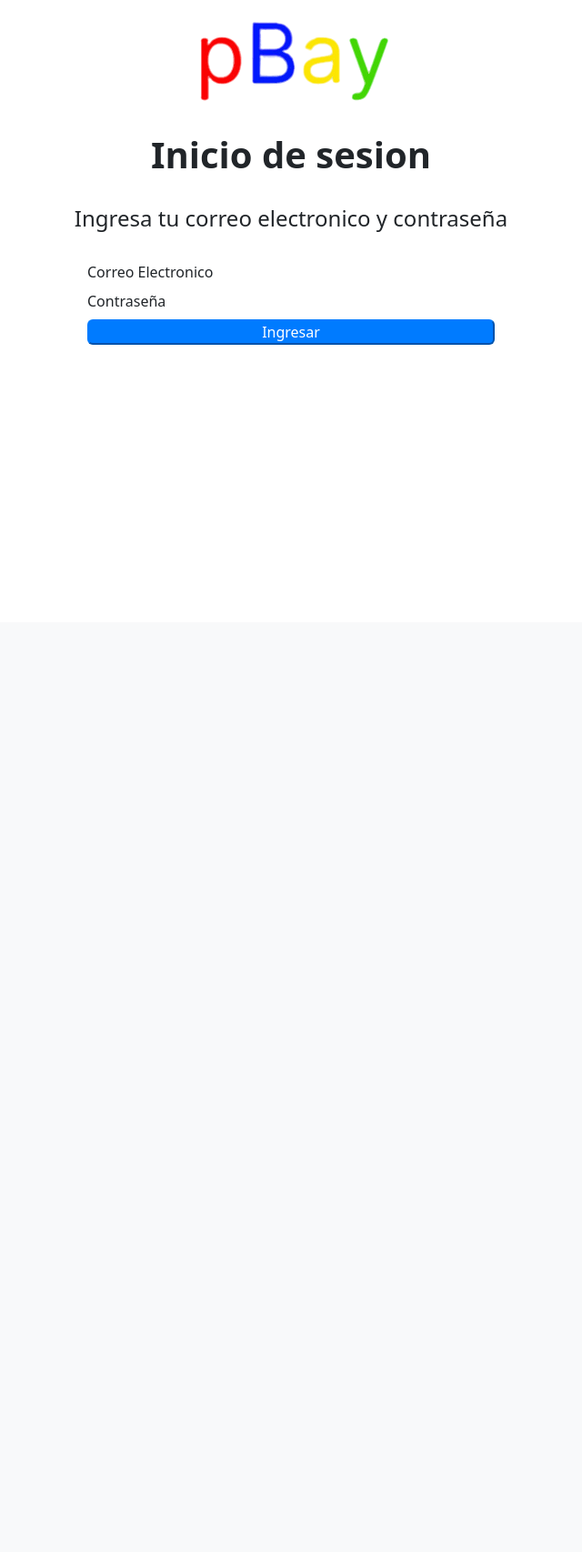
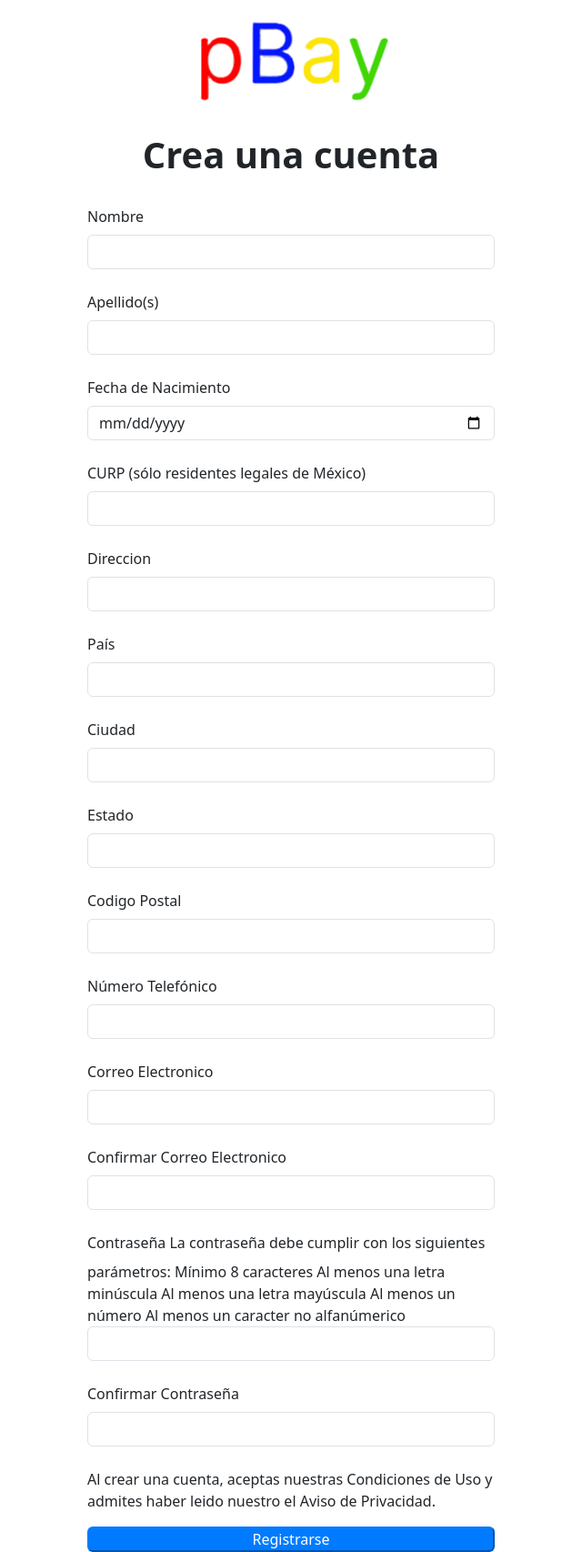
Before and after one commit to fabian994/pbay, a Django app: page /signup/ in a window 1280 px wide. Shown: the part 116-1822 px from the top of the page at 91% size, without its empty margins (320-960 px from the left). Before the commit the page ends 495 px from the top, so only its background shows below. Run offline with Django 4.2, Linux system fonts and the light colour scheme; some libraries are stand-ins or nearby versions; some web fonts are replaced.

Commit message:
created signup, partial functionality
missing official id, need to replace countries with a dropdown and some validations

```diff
--- a/pBay/loginSignup/form.py
+++ b/pBay/loginSignup/form.py
@@ -6,6 +6,12 @@ Correo=RegexValidator(
             message='Ingrese una dirección de correo electrónico válida.',
             code='invalid_email'
         )
+letras = RegexValidator(r'^[a-zA-Z " " éáíóúñÑÁÉÍÓÚ]*$', 'Solo se pueden ingresar letras ')
+numeros = RegexValidator(r'^[0-9]*$', 'Solo se pueden ingresar numeros')
+numerosYletras = RegexValidator(r'^[0-9a-zA-Z " "éáíóúñÑÁÉÍÓÚ]*$', 'Solo se pueden ingresar numeros y letras')
+contraVal = RegexValidator(r'^(?=.*[a-z])(?=.*[A-Z])(?=.*\d)(?=.*[@$!%*?&])[A-Za-z\d@$!%*?&]{8,16}$', 'Debe de cumplir con los requisitos de contraseña')
+#"^(?=.*[a-z])(?=.*[A-Z])(?=.*\d)(?=.*[@$!%*?&])[A-Za-z\d@$!%*?&]{8,10}$"
+
 
 class MiFormulario(forms.Form):
     campo1 = forms.CharField( max_length = 20,
@@ -30,3 +36,266 @@ class MiFormulario(forms.Form):
                                 "class": "form-control"
                                 }
                             ))
+
+class signUpForm(forms.Form):
+    name = forms.CharField( max_length = 40,
+                            required = True,
+                            label = "Nombre(s)",
+                            validators=[letras],
+                            error_messages={
+                                "required": "No puede estar vacío",
+                            },
+                            widget = forms.TextInput(attrs = {
+                                "class": "form-control"
+                                }
+                            ))
+
+    lastNames = forms.CharField( max_length = 80,
+                                required = True,
+                                label = "Apellido Paterno",
+                                validators=[letras],
+                                error_messages={
+                                    "required": "No puede estar vacío",
+                                },
+                                widget = forms.TextInput(attrs = {
+                                    "class": "form-control"
+                                    }
+                                ))
+
+    birthDate = forms.DateField(
+                                    required = True,
+                                    label = "Fecha de Nacimiento",
+                                    widget=forms.DateInput(attrs={
+                                        "class" : "form-control",
+                                        "type": "date"
+                                    })
+                                    )
+
+    curp = forms.CharField( max_length = 18,
+                            min_length = 18,
+                            required = False,
+                            label = "CURP",
+                            validators=[numerosYletras],
+                            error_messages={
+                                "required": "No puede estar vacío",
+                                "min_length": "El CURP debe ser de 18 caracteres..."
+                            },
+                            widget = forms.TextInput(attrs = {
+                                "class": "form-control"
+                                }
+                            ))
+
+    # official_id = forms.ImageField(label = "Identificación Oficial (INE, Pasaporte, etc )",
+    #                                 error_messages={
+    #                                     "required": "No puede estar vacío",
+    #                                 },
+    #                                 widget=forms.FileInput(attrs={
+    #                                     "class" : "form-control",
+    #                                     "type": "file"
+    #                                 }))
+
+    direction1 = forms.CharField( max_length = 80,
+                                required = True,
+                                label = "Apellido Paterno",
+                                validators=[letras],
+                                error_messages={
+                                    "required": "No puede estar vacío",
+                                },
+                                widget = forms.TextInput(attrs = {
+                                    "class": "form-control"
+                                    }
+                                ))
+
+    country = forms.CharField( max_length = 40,
+                            required = True,
+                            label = "Pais",
+                            validators=[letras],
+                            error_messages={
+                                "required": "No puede estar vacío",
+                            },
+                            widget = forms.TextInput(attrs = {
+                                "class": "form-control"
+                                }
+                            ))
+
+    city = forms.CharField( max_length = 40,
+                            required = True,
+                            label = "Ciudad",
+                            validators=[letras],
+                            error_messages={
+                                "required": "No puede estar vacío",
+                            },
+                            widget = forms.TextInput(attrs = {
+                                "class": "form-control"
+                                }
+                            ))
+
+    state = forms.CharField( max_length = 40,
+                            required = True,
+                            label = "Estado",
+                            validators=[letras],
+                            error_messages={
+                                "required": "No puede estar vacío",
+                            },
+                            widget = forms.TextInput(attrs = {
+                                "class": "form-control"
+                                }
+                            ))
+
+    postalCode = forms.IntegerField(    max_value=99999,
+                                        required = True,
+                                        label = "Codigo Postal",
+                                        validators=[numeros],
+                                        error_messages={
+                                            "required": "No puede estar vacío",
+                                        },
+                                        widget = forms.TextInput(attrs = {
+                                            "class": "form-control"
+                                            }
+                                        ))
+
+    phoneNumber = forms.CharField(  max_length = 10,
+                                    min_length = 10,
+                                    required = False,
+                                    label = "Numero Telefonico",
+                                    validators=[numeros],
+                                    error_messages={
+                                        "required": "No puede estar vacío",
+                                        "min_length": "El numero telefonico debe ser de 10 caracteres..."
+                                    },
+                                    widget = forms.TextInput(attrs = {
+                                            "class": "form-control"
+                                        }
+                                    ))
+
+    mail = forms.EmailField(   required = True,
+                                label = "Correo Electronico",
+                                error_messages={
+                                    "required": "No puede estar vacío",
+                                    "invalid": "El formato de correo esta mal",
+                                },
+                                widget = forms.EmailInput(attrs = {
+                                    "class": "form-control",
+                                    "type": "email"
+                                    }
+                                ))
+
+    c_mail = forms.EmailField(   required = True,
+                                label = "Confirmar Correo Electronico",
+                                error_messages={
+                                    "required": "No puede estar vacío",
+                                    "invalid": "El formato de correo esta mal",
+                                },
+                                widget = forms.EmailInput(attrs = {
+                                    "class": "form-control",
+                                    "type": "email"
+                                    }
+                                ))
+
+    password = forms.CharField(max_length = 16,
+                               min_length = 8,
+                               required = True,
+                                label = "Contraseña",
+                                validators=[contraVal],
+                                error_messages={
+                                    "required": "No puede estar vacío",
+                                    "invalid": "No contiene las especificaciones",
+                                },
+                                widget=forms.PasswordInput(attrs = {
+                                            "class": "form-control"
+                                        }))
+    c_password = forms.CharField(max_length = 16,
+                               min_length = 8,
+                               required = True,
+                                label = "Contraseña",
+                                validators=[contraVal],
+                                error_messages={
+                                    "required": "No puede estar vacío",
+                                    "invalid": "No contiene las especificaciones",
+                                },
+                                widget=forms.PasswordInput(attrs = {
+                                            "class": "form-control"
+                                        }))
+
+
+
+    # VALIDATIONS
+
+    # def clean_curp(self):
+    #     curp = self.cleaned_data.get("curp")
+    #     for instance in Padron.objects.all():
+    #         if instance.curp == curp:
+    #             raise forms.ValidationError("El CURP " + curp + " ya esta registrada")
+    #     return curp
+
+    def clean_name(self):
+        name = self.cleaned_data.get("name")
+        name = name.replace("á" , "a")
+        name = name.replace("é" , "e")
+        name = name.replace("í" , "i")
+        name = name.replace("ó" , "o")
+        name = name.replace("ú" , "u")
+        name = name.replace("ñ" , "nh")
+        name = name.replace("Á" , "A")
+        name = name.replace("É" , "E")
+        name = name.replace("Í" , "I")
+        name = name.replace("Ó" , "O")
+        name = name.replace("Ú" , "Ú")
+        name = name.replace("Ñ" , "Nh")
+        return name
+
+    def clean_lastName(self):
+        lastName = self.cleaned_data.get("lastName")
+        lastName = lastName.replace("á" , "a")
+        lastName = lastName.replace("é" , "e")
+        lastName = lastName.replace("í" , "i")
+        lastName = lastName.replace("ó" , "o")
+        lastName = lastName.replace("ú" , "u")
+        lastName = lastName.replace("ñ" , "nh")
+        lastName = lastName.replace("Á" , "A")
+        lastName = lastName.replace("É" , "E")
+        lastName = lastName.replace("Í" , "I")
+        lastName = lastName.replace("Ó" , "O")
+        lastName = lastName.replace("Ú" , "Ú")
+        lastName = lastName.replace("Ñ" , "Nh")
+        return lastName
+
+    def clean_momLastName(self):
+        momLastName = self.cleaned_data.get("momLastName")
+        momLastName = momLastName.replace("á" , "a")
+        momLastName = momLastName.replace("é" , "e")
+        momLastName = momLastName.replace("í" , "i")
+        momLastName = momLastName.replace("ó" , "o")
+        momLastName = momLastName.replace("ú" , "u")
+        momLastName = momLastName.replace("ñ" , "nh")
+        momLastName = momLastName.replace("Ñ" , "Nh")
+        momLastName = momLastName.replace("Á" , "A")
+        momLastName = momLastName.replace("É" , "E")
+        momLastName = momLastName.replace("Í" , "I")
+        momLastName = momLastName.replace("Ó" , "O")
+        momLastName = momLastName.replace("Ú" , "Ú")
+        momLastName = momLastName.replace("Ñ" , "Nh")
+        return momLastName
+
+
+    def clean_postalCode(self):
+        postalCode = self.cleaned_data.get("postalCode")
+
+        if len(str(postalCode)) != 5:
+            raise forms.ValidationError("El codigo postal debe ser de 5 caracteres...")
+
+        return postalCode
+
+    def clean_phoneNumber(self):
+        phoneNumber = self.cleaned_data.get("phoneNumber")
+        mail = self.cleaned_data.get("mail")
+        if ((phoneNumber == "") and (mail == "")):
+            raise forms.ValidationError("Introduce al menos un metodo de contacto")
+        return phoneNumber
+
+    def clean_mail(self):
+        phoneNumber = self.cleaned_data.get("phoneNumber")
+        mail = self.cleaned_data.get("mail")
+        if ((phoneNumber == "") and (mail == "")):
+            raise forms.ValidationError("Introduce al menos un metodo de contacto")
+        return mail
--- /dev/null
+++ b/pBay/loginSignup/static/styles/signup.css
@@ -0,0 +1,25 @@
+.Title{
+    font-weight: bold;
+}
+
+.Subtitle{
+    font-weight: lighter;
+}
+
+.Description{
+    font-weight: bold;
+
+}
+
+.Container{
+    margin: 0 auto;
+    width: 35%;
+
+}
+
+.ContainerImage{
+    margin-top: 20px;
+    display: flex;
+    justify-content: center;
+    align-items: center;
+}
--- a/pBay/loginSignup/templates/signup.html
+++ b/pBay/loginSignup/templates/signup.html
@@ -9,8 +9,8 @@
       <meta charset="UTF-8" />
       <meta http-equiv="X-UA-Compatible" content="IE=edge">
       <meta name="viewport" content="width=device-width, initial-scale=1.0" />
-      <title>Login</title>
-      <link rel="stylesheet" href="{% static 'styles/style.css' %}" />
+      <title>signup</title>
+      <link rel="stylesheet" href="{% static 'styles/signup.css' %}" />
 
     </head>
     <body>
@@ -20,20 +20,62 @@
                 src="{% static 'assets/pbay_bgblank.png' %}"
                 alt="Logo"/>
             </figure>
-            <h1 class = "text-center Title">Inicio de sesion</h1>
-            <br>
-            <h4 class = "text-center Subtitle">Ingresa tu correo electronico y contraseña</h4>
+            <h1 class = "text-center Title">Crea una cuenta</h1>
+
             <br>
             <form class="register-form" method="POST">
                 {% csrf_token %}
                 <div class ="Container">
-                    <label for="campo1" class="form-label">Correo Electronico</label>
-                    {{ form.campo1 }}
+                    <label for="campo1" class="form-label">Nombre</label>
+                    {{ form.name }}
+                    <br>
+                    <label for="campo2" class="form-label">Apellido(s)</label>
+                    {{ form.lastNames }}
+                    <br>
+                    <label for="campo2" class="form-label">Fecha de Nacimiento</label>
+                    {{ form.birthDate }}
+                    <br>
+                    <label for="campo2" class="form-label">CURP (sólo residentes legales de México)</label>
+                    {{ form.curp }}
+                    <br>
+                    <label for="campo2" class="form-label">Direccion</label>
+                    {{ form.direction1 }}
+                    <br>
+                    <label for="campo2" class="form-label">País</label>
+                    {{ form.country }}
+                    <br>
+                    <label for="campo2" class="form-label">Ciudad</label>
+                    {{ form.city }}
+                    <br>
+                    <label for="campo2" class="form-label">Estado</label>
+                    {{ form.state }}
+                    <br>
+                    <label for="campo2" class="form-label">Codigo Postal</label>
+                    {{ form.postalCode }}
+                    <br>
+                    <label for="campo2" class="form-label">Número Telefónico</label>
+                    {{ form.phoneNumber }}
+                    <br>
+                    <label for="campo2" class="form-label">Correo Electronico</label>
+                    {{ form.mail }}
+                    <br>
+                    <label for="campo2" class="form-label">Confirmar Correo Electronico</label>
+                    {{ form.c_mail }}
                     <br>
                     <label for="campo2" class="form-label">Contraseña</label>
-                    {{ form.campo2 }}
+                    La contraseña debe cumplir con los siguientes parámetros:
+                    Mínimo 8 caracteres
+                    Al menos una letra minúscula
+                    Al menos una letra mayúscula
+                    Al menos un número
+                    Al menos un caracter no alfanúmerico
+                    {{ form.password }}
                     <br>
-                    <button class="btn-primary rounded w-100" type="submit">Ingresar</button>
+                    <label for="campo2" class="form-label">Confirmar Contraseña</label>
+                    {{ form.c_password }}
+                    <br>
+                    <p>Al crear una cuenta, aceptas nuestras Condiciones de Uso y admites haber leido nuestro el Aviso de Privacidad. </p>
+                    <button class="btn-primary rounded w-100" type="submit">Registrarse</button>
                 </div>
             </form>
         </main>
--- a/pBay/loginSignup/views.py
+++ b/pBay/loginSignup/views.py
@@ -1,6 +1,6 @@
 from django.shortcuts import render
-from .form import MiFormulario
-from utils import LogIn_Firebase
+from .form import *
+from utils import LogIn_Firebase, signUp_Firebase, firestore_connection
 
 
 # Create your views here.
@@ -29,8 +29,42 @@ def log(request):
     return render(request, "log.html")
 
 def signUp(request):
-    print('2')
-    return render(request, "signup.html")
+    print('enter signup')
+    form = signUpForm()
+    context = {"form": form, "title": "signup"}
+    print(request)
+    if request.method=='POST':
+        print('enter req')
+        form = signUpForm(request.POST)
+        context = {"form": form, "title": "signup"}
+        print(form.is_valid())
+        print(form.errors)
+        if form.is_valid():
+            print("Form valid")
+            data = form.cleaned_data
+            Correo= data["mail"]
+            Contra= data["password"]
+            result =signUp_Firebase(Correo, Contra)
+            if result == False:
+                print("False")
+                return render(request, 'signup.html', context)
+            else:
+                print("True")
+                uid = result['localId']
+                idtoken = request.session['uid']
+                print(uid)
+                uData = {'name': data['name'], 'lastNames':data['lastNames'],  'birthDate': data['birthDate'],
+                         'curp': data['curp'], 'oficial_id': uid, 'directions': [data['direction1']],
+                         'country': data['country'], 'city': data['city'], 'state': data['state'],
+                         'postalCode': data['postalCode'], 'phoneNumber': data['phoneNumber'], 'mail': data['mail']}
+                ref = firestore_connection('users')
+                ref.document(uid).set(uData)
+
+                context= {'usuario': result, 'id': result['localId']}
+                return render(request, "signup.html", context)
+        print('not valid')
+    print('fail')
+    return render(request, "signup.html", context)
 
 
 
```
Also changed, not shown: pBay/utils.py (+8 -1 lines).
